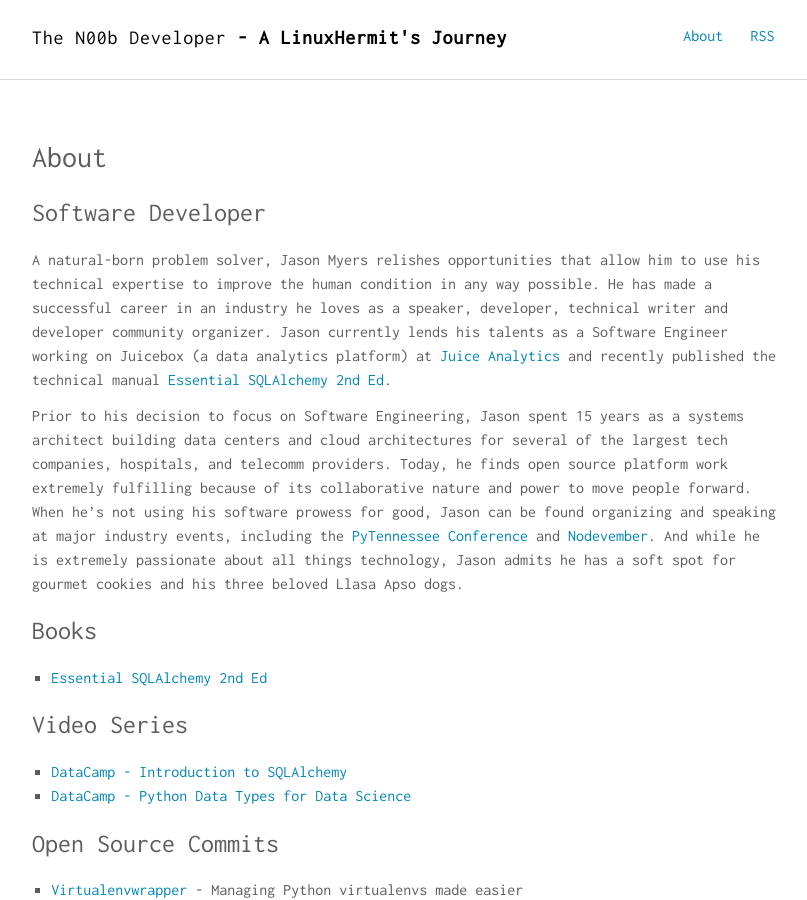
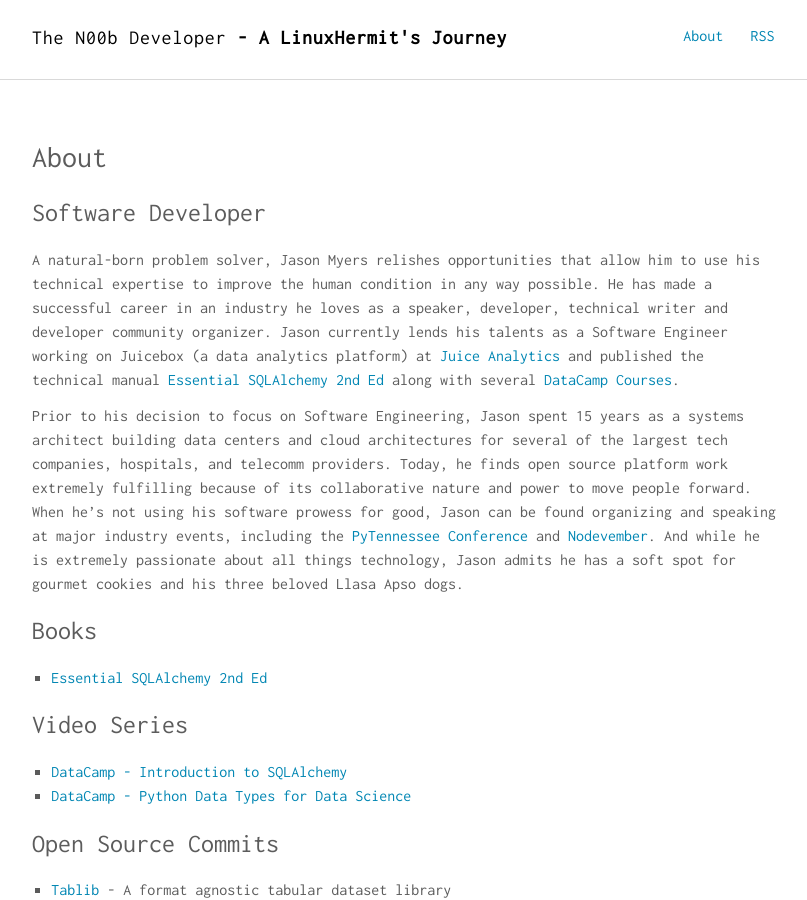
Before and after one commit to jasonamyers/jasonamyers.github.com, a Jekyll site: the page built from about.md, in a window 1280 px wide and 900 px high. Shown: the whole window, without its empty margins (232-1039 px from the left). Built offline with Jekyll 4.4.1, drawn with Linux system fonts in a browser that asks for light colours; some of the changed text lies outside the part shown.

Commit message:
Updated About
Updated Bio, added tablib PR, added PyNash API talk

```diff
--- a/about.md
+++ b/about.md
@@ -5,7 +5,7 @@
 ---
 
 ## Software Developer
-A natural-born problem solver, Jason Myers relishes opportunities that allow him to use his technical expertise to improve the human condition in any way possible. He has made a successful career in an industry he loves as a speaker, developer, technical writer and developer community organizer. Jason currently lends his talents as a Software Engineer working on Juicebox (a data analytics platform) at [Juice Analytics](http://www.juiceanalytics.com) and recently published the technical manual [Essential SQLAlchemy 2nd Ed](http://shop.oreilly.com/product/0636920035800.do).
+A natural-born problem solver, Jason Myers relishes opportunities that allow him to use his technical expertise to improve the human condition in any way possible. He has made a successful career in an industry he loves as a speaker, developer, technical writer and developer community organizer. Jason currently lends his talents as a Software Engineer working on Juicebox (a data analytics platform) at [Juice Analytics](http://www.juiceanalytics.com) and published the technical manual [Essential SQLAlchemy 2nd Ed](http://shop.oreilly.com/product/0636920035800.do) along with several [DataCamp Courses](https://www.datacamp.com/instructors/jasonamyers).
 
 Prior to his decision to focus on Software Engineering, Jason spent 15 years as a systems architect building data centers and cloud architectures for several of the largest tech companies, hospitals, and telecomm providers. Today, he finds open source platform work extremely fulfilling because of its collaborative nature and power to move people forward.  When he’s not using his software prowess for good, Jason can be found organizing and speaking at major industry events, including the [PyTennessee Conference](http://www.pytennessee.org) and [Nodevember](http://www.nodevember.org).  And while he is extremely passionate about all things technology, Jason admits he has a soft spot for gourmet cookies and his three beloved Llasa Apso dogs.
 
@@ -20,6 +20,7 @@
 
 ## Open Source Commits
 
+* [Tablib](http://docs.python-tablib.org/en/master/) - A format agnostic tabular dataset library
 * [Virtualenvwrapper](https://bitbucket.org/virtualenvwrapper/virtualenvwrapper) - Managing Python virtualenvs made easier
 * [Chalice](https://github.com/awslabs/chalice) - Python Serverless Microframework for AWS
 * [Terraform](https://github.com/hashicorp/terraform) - Infrastructure management
```
Also changed, not shown: other parts of about.md (+1 -0 lines).
